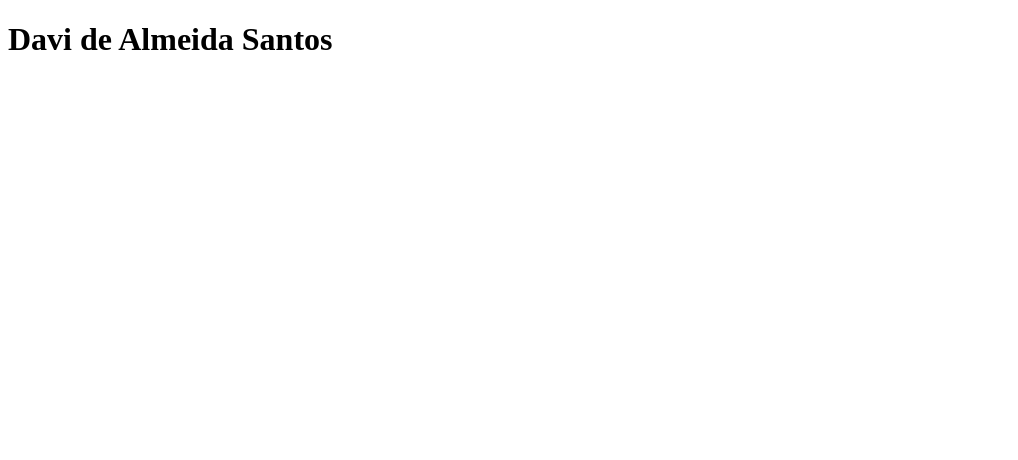
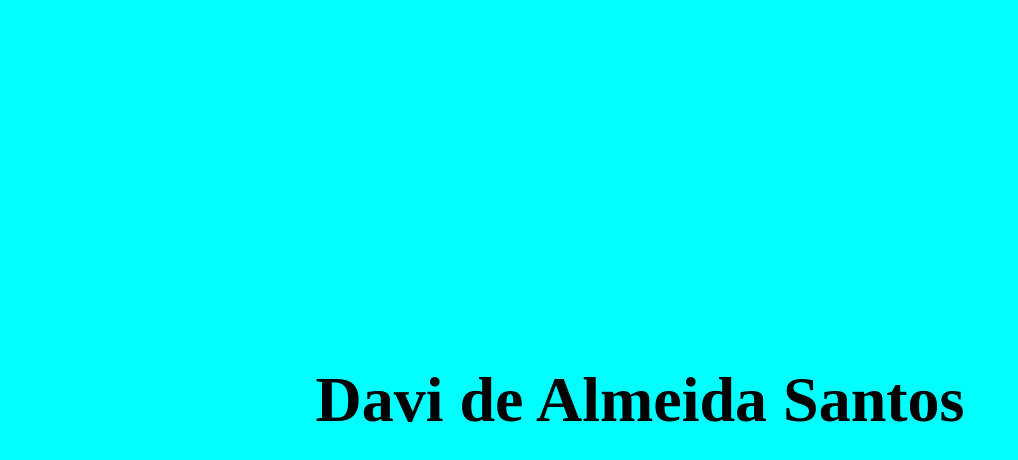
Before and after one commit to DaviAlmeida11/portif-lio, a plain HTML site: page index.html in a window 1280 px wide. Shown: the whole page, without its empty margins (0-1018 px from the left). Drawn offline with Linux system fonts and the light colour scheme.

Commit message:
funcionando

```diff
--- a/index.html
+++ b/index.html
@@ -4,7 +4,7 @@
     <meta charset="UTF-8">
     <meta name="viewport" content="width=device-width, initial-scale=1.0">
     <title>Portifolio</title>
-    <link rel="stylesheet" href="">
+    <link rel="stylesheet" href="style.css">
 </head>
 <body>
     <header></header>
--- a/style.css
+++ b/style.css
@@ -0,0 +1,19 @@
+*{
+    paddin: 0;
+    margin: 0;
+    box-sizing: border-box;
+}
+body{
+    height: 100vh;
+    display: grid;
+    grid-template-rows:100px 1fr 100px ;
+    background-color: aqua;
+}
+main{
+    display: grid;
+    place-content: center;
+}
+h1{
+    font-size: 4rem ;
+    color: black;
+}
```
Also changed, not shown: Captura de Tela 2025-02-24 às 15.00.58.png (added).
